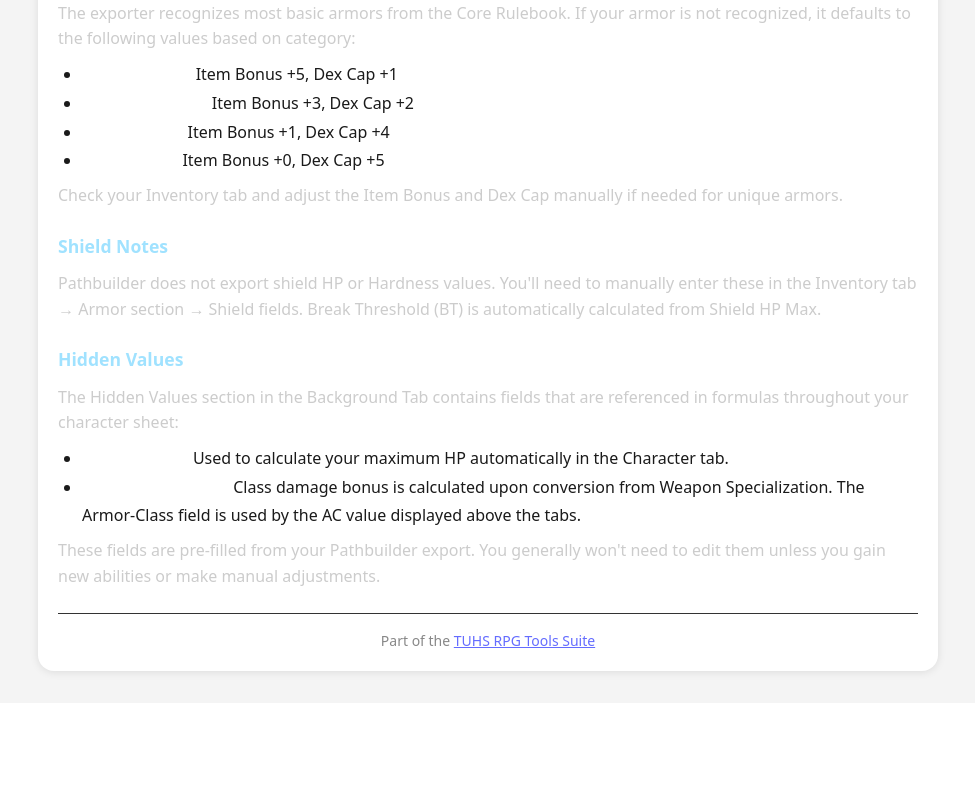
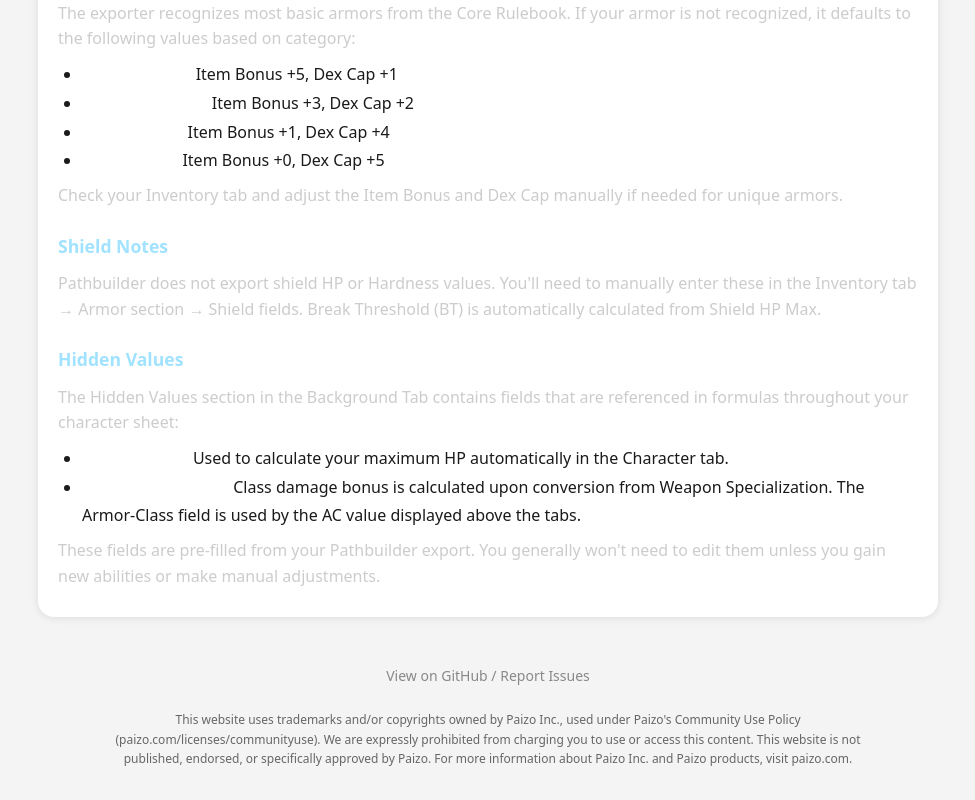
Before and after one commit to tuhs1985/pf2e-pathbuilder-tableplop, a React (Vite) app: page / in a window 1280 px wide. Shown: the part 393-1193 px from the top of the page, without its empty margins (152-1127 px from the left). Before the commit the page ends 1096 px from the top, so only its background shows below. Built offline with nearby package versions, Linux system fonts and the light colour scheme.

Commit message:
minor updates

```diff
--- a/src/App.tsx
+++ b/src/App.tsx
@@ -9,6 +9,8 @@ export function App() {
 const [status, setStatus] = useState<string>('')
 const [preview, setPreview] = useState<any>(null)
 const [showFeatures, setShowFeatures] = useState(false)
+const [copySuccess, setCopySuccess] = useState(false)
+const [showJsonOutput, setShowJsonOutput] = useState(false)
 
   async function handleFetch() {
     setStatus('Fetching...')
@@ -42,6 +44,18 @@ export function App() {
     downloadJson(preview, filename)
   }
 
+  function handleCopyJson() {
+    if (!preview) return
+
+    const jsonString = JSON.stringify(preview, null, 2)
+    navigator.clipboard.writeText(jsonString).then(() => {
+      setCopySuccess(true)
+      setTimeout(() => setCopySuccess(false), 2000)
+    }).catch(err => {
+      console.error('Failed to copy:', err)
+    })
+  }
+
   return (
     <div className="app-container">
       <div className="app-inner">
@@ -59,6 +73,11 @@ export function App() {
             <input
               value={pbId}
               onChange={e => setPbId(e.target.value)}
+              onKeyDown={e => {
+                if (e.key === 'Enter') {
+                  handleFetch()
+                }
+              }}
               placeholder="Pathbuilder ID"
               inputMode="numeric"
             />
@@ -76,12 +95,28 @@ export function App() {
         </div>
 
         {preview && (
-          <details open className="preview-section">
-            <summary>Preview (first 30 properties)</summary>
-            <pre>
-              {JSON.stringify({ ...preview, properties: preview.properties.slice(0, 30) }, null, 2)}
+          <div className="preview-section">
+            <div className="preview-header">
+              <button
+                className="json-output-toggle"
+                onClick={() => setShowJsonOutput(!showJsonOutput)}
+              >
+                {showJsonOutput ? '▼ Hide JSON Output' : '▶ JSON Output'}
+              </button>
+              <button
+                className="copy-json-btn"
+                onClick={handleCopyJson}
+              >
+                {copySuccess ? '✓ Copied!' : 'Copy JSON'}
+              </button>
+            </div>
+
+            {showJsonOutput && (
+              <pre className="json-output">
+                {JSON.stringify(preview, null, 2)}
               </pre>
-          </details>
+            )}
+          </div>
         )}
 
         <div className="features-card">
@@ -186,21 +221,31 @@ export function App() {
               gain new abilities or make manual adjustments.
             </p>
           </div>
+        </div>
 
         <footer className="app-footer">
-            <p>
-              Part of the{' '}
           <a
-                href="https://tools.tuhsrpg.com"
+            href="https://github.com/tuhs1985/pf2e-pathbuilder-tableplop"
             target="_blank"
             rel="noopener noreferrer"
           >
-                TUHS RPG Tools Suite
+            View on GitHub / Report Issues
           </a>
+
+          <p className="paizo-notice">
+            This website uses trademarks and/or copyrights owned by Paizo Inc., used under Paizo's Community Use Policy (paizo.com/licenses/communityuse).
+            We are expressly prohibited from charging you to use or access this content. This website is not published, endorsed, or specifically approved by Paizo.
+            For more information about Paizo Inc. and Paizo products, visit{' '}
+            <a
+              href="https://paizo.com/"
+              target="_blank"
+              rel="noopener noreferrer"
+            >
+              paizo.com
+            </a>.
           </p>
         </footer>
       </div>
     </div>
-    </div>
   )
 }
--- a/src/index.css
+++ b/src/index.css
@@ -165,13 +165,52 @@ input:focus {
   margin-bottom: 2rem;
 }
 
-.preview-section summary {
-  cursor: pointer;
-  font-weight: 500;
+.preview-header {
+  display: flex;
+  justify-content: space-between;
+  align-items: center;
+  gap: 0.5rem;
   margin-bottom: 1rem;
 }
 
-.preview-section pre {
+.json-output-toggle {
+  flex: 1;
+  padding: 0.75rem 1rem;
+  background: #1a1a1a;
+  color: #fff;
+  border: 1px solid #444;
+  border-radius: 8px;
+  font-size: 1rem;
+  font-weight: 600;
+  cursor: pointer;
+  transition: background-color 0.25s, border-color 0.25s;
+  text-align: left;
+}
+
+.json-output-toggle:hover {
+  background-color: #2a2a2a;
+  border-color: #646cff;
+}
+
+.copy-json-btn {
+  padding: 0.75rem 1rem;
+  background: #1a1a1a;
+  color: #fff;
+  border: 1px solid #444;
+  border-radius: 8px;
+  font-size: 0.875rem;
+  font-weight: 500;
+  cursor: pointer;
+  transition: background-color 0.25s, border-color 0.25s;
+  white-space: nowrap;
+}
+
+.copy-json-btn:hover {
+  background-color: #2a2a2a;
+  border-color: #646cff;
+}
+
+.json-output {
   background: #111;
   color: #ddd;
   padding: 1rem;
@@ -179,6 +218,7 @@ input:focus {
   max-height: 50vh;
   border-radius: 4px;
   font-size: 0.875rem;
+  margin: 0;
 }
 
 /* Features section */
@@ -362,16 +402,39 @@ input:focus {
 
 /* Footer */
 .app-footer {
-  margin-top: 1.5rem;
+  margin-top: 2rem;
   text-align: center;
   font-size: 0.875rem;
-  color: #888;
   padding-top: 1rem;
-  border-top: 1px solid #333;
 }
 
 .app-footer a {
+  color: #888;
+  text-decoration: none;
+  transition: color 0.25s;
+}
+
+.app-footer a:hover {
   color: #646cff;
+  text-decoration: underline;
+}
+
+.paizo-notice {
+  margin-top: 1.5rem;
+  font-size: 0.75rem;
+  color: #666;
+  line-height: 1.6;
+  max-width: 800px;
+  margin-left: auto;
+  margin-right: auto;
+}
+
+.paizo-notice a {
+  color: #666;
+}
+
+.paizo-notice a:hover {
+  color: #888;
 }
 
 /* Responsive */
```
Also changed, not shown: 1 other file (tests, documents, lock files or other folders). Lines whose indentation alone changed are shown as unchanged.
